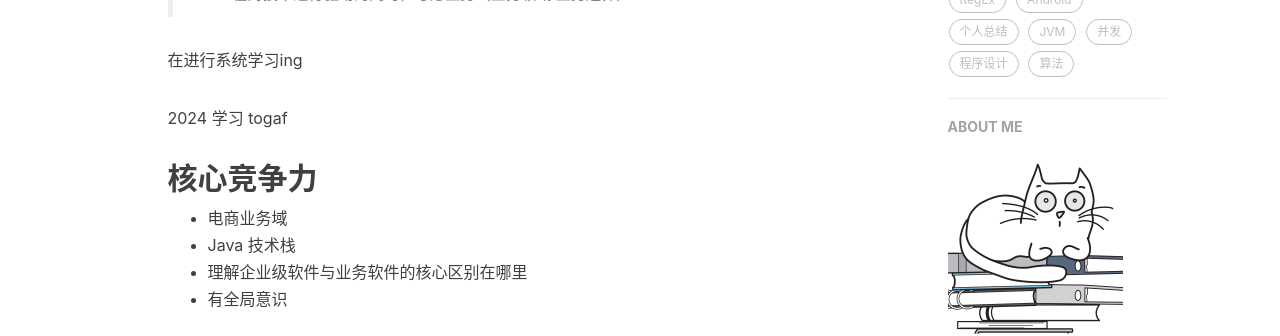
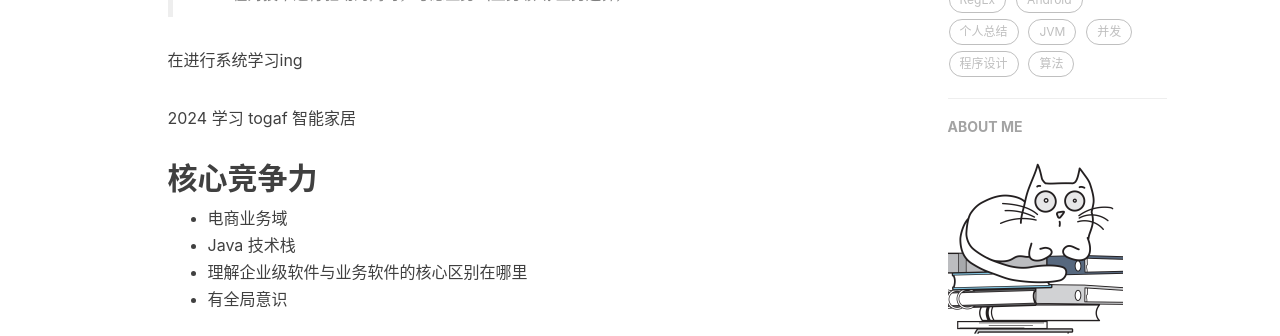
Before and after one commit to fxleyu/fxleyu.github.io, a Jekyll site: the page built from about.md, in a window 1280 px wide and 900 px high, scrolled down 392 px. Shown: the part 152-488 px from the top of the window. Built offline with Jekyll 4.4.1, drawn with Linux system fonts in a browser that asks for light colours; nearby versions of some CDN libraries; comment, search, counter and statistics services are not loaded.

Commit message:
更新 about.md

```diff
--- a/about.md
+++ b/about.md
@@ -10,7 +10,7 @@ title: About
 
 在进行系统学习ing
 
-2024 学习 togaf
+2024 学习 togaf 智能家居
 
 ## 核心竞争力
 - 电商业务域
```
